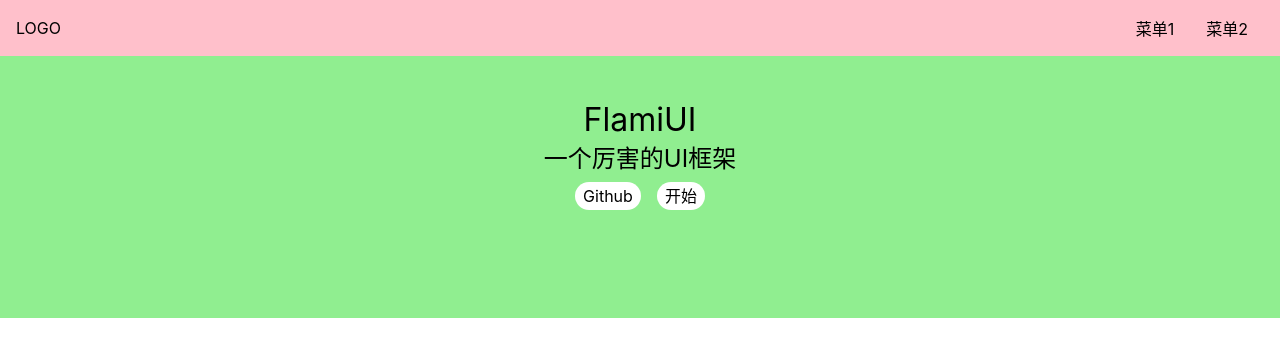
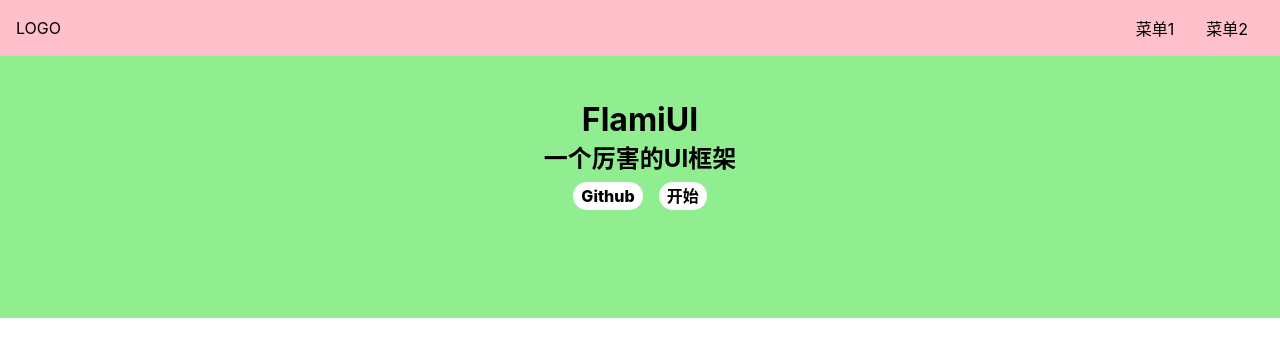
Before and after one commit to yesyflami/flami-ui-web, a Vue app: page / in a window 1280 px wide. Shown: the top 356 px of the page. Built offline with nearby package versions, Linux system fonts and the light colour scheme.

Commit message:
switch组件完善

```diff
--- a/src/App.vue
+++ b/src/App.vue
@@ -10,10 +10,10 @@ export default {
   name: 'App',
   setup() {
     const width = document.documentElement.clientWidth
-    const menuVisible = ref(!!(width > 500))
+    const menuVisible = ref(!!(width > 520))
     provide('menuVisible', menuVisible)
     router.afterEach(() => {
-      if (width <= 500)
+      if (width <= 520)
         menuVisible.value = false
     })
   }
--- a/src/components/Topnav.vue
+++ b/src/components/Topnav.vue
@@ -59,7 +59,7 @@ export default {
     display: none;
   }
 
-  @media (max-width: 500px) {
+  @media (max-width: 520px) {
     >.menu {
       display: none;
     }
@@ -72,4 +72,5 @@ export default {
       display: inline-block;
     }
   }
-}</style>
+}
+</style>
--- a/src/lib/Switch.vue
+++ b/src/lib/Switch.vue
@@ -15,7 +15,6 @@ export default {
   }
 }
 </script>
-
 <style lang="scss" scoped>
 $h: 22px;
 $h2: $h - 4px;
--- a/src/router.ts
+++ b/src/router.ts
@@ -24,6 +24,3 @@ export const router = createRouter({
     }
   ]
 })
-router.afterEach(() => {
-
-})
--- a/src/views/Home.vue
+++ b/src/views/Home.vue
@@ -1,6 +1,6 @@
 <template>
   <div>
-    <TopNav/>
+    <TopNav />
     <div class="banner">
       <h1>FlamiUI</h1>
       <h2>一个厉害的UI框架</h2>
@@ -14,7 +14,7 @@
 <script>
 import TopNav from '../components/TopNav.vue';
 export default {
-  components: {TopNav}
+  components: { TopNav }
 }
 </script>
 <style lang="scss" scoped>
@@ -25,10 +25,18 @@ export default {
   align-items: center;
   flex-direction: column;
   background: lightgreen;
-  > .actions{
+  font-weight: 800;
+
+  >h1,
+  >h2 {
+    font-weight: 700;
+  }
+
+  >.actions {
     padding: 8px 0;
+
     a {
-      margin:0 8px;
+      margin: 0 8px;
       background: #fff;
       display: inline-block;
       $h: 28px;
```
